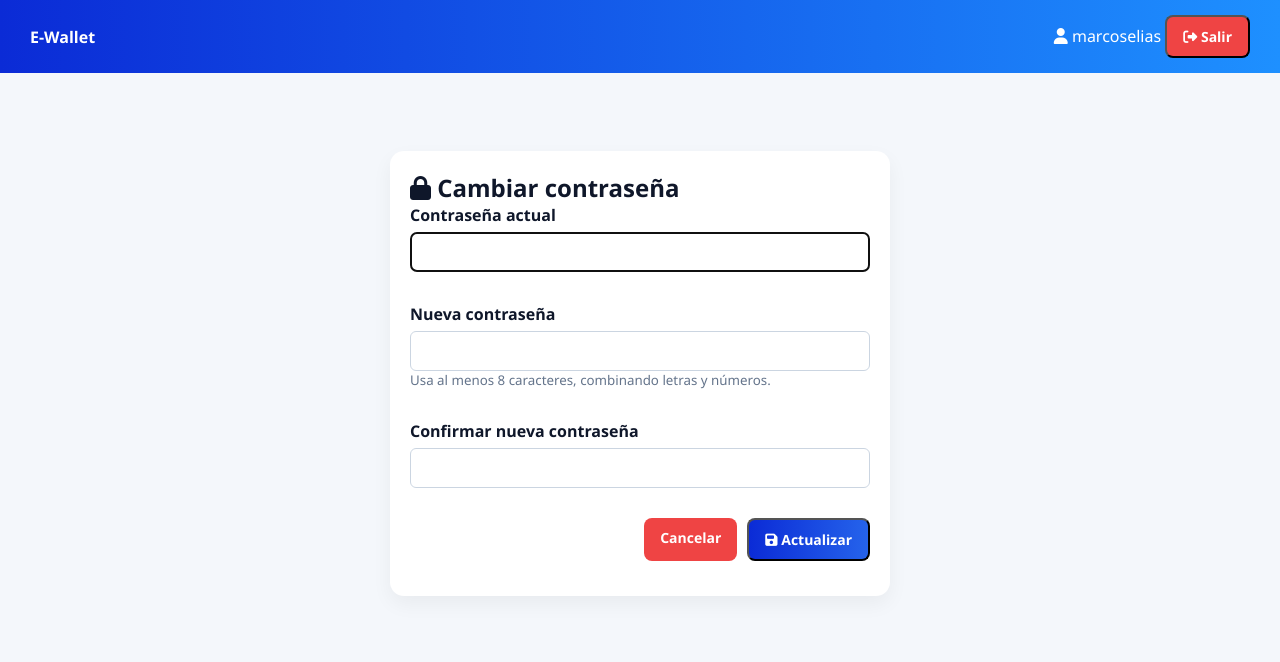
After one commit to marechek/e_wallet, a Django app: page /password-change/ in a window 1280 px wide. The commit adds this page. Shown: the top 662 px of the page. Run offline with Django 5.2, Linux system fonts and the light colour scheme; a user stored in the database is signed in.

Commit message:
fix(auth): visualización de errores en formulario de cambio de contraseña

```diff
--- a/config/urls.py
+++ b/config/urls.py
@@ -23,4 +23,6 @@ urlpatterns = [
     path('', include('wallet.urls')),
     path('login/', auth_views.LoginView.as_view(template_name='wallet/login.html'), name='login'),
     path('logout/', auth_views.LogoutView.as_view(), name='logout'),
+    path('password-change/', auth_views.PasswordChangeView.as_view(template_name='wallet/password_change.html'), name='password_change'),
+    path('password-change/done/', auth_views.PasswordChangeDoneView.as_view(template_name='wallet/password_change_done.html'), name='password_change_done'),
 ]
--- a/wallet/forms.py
+++ b/wallet/forms.py
@@ -11,9 +11,13 @@ class TransactionForm(forms.ModelForm):
         fields = ['transaction_type', 'amount', 'description']
 
 class UserForm(forms.ModelForm):
+    username = forms.CharField(disabled=True, label="Usuario")
+    first_name = forms.CharField(disabled=True, label="Nombre")
+    last_name = forms.CharField(disabled=True, label="Apellido")
+
     class Meta:
         model = User
-        fields = ['username', 'email']
+        fields = ['username', 'first_name', 'last_name', 'email']
 
 class WalletForm(forms.ModelForm):
     class Meta:
--- a/wallet/static/wallet/styles.css
+++ b/wallet/static/wallet/styles.css
@@ -362,3 +362,16 @@ input, select {
     font-size: 14px;
     opacity: 0.9;
 }
+
+.error {
+    color: #dc2626;
+    font-size: 12px;
+}
+
+.alert-error {
+    background-color: #fee2e2;
+    color: #991b1b;
+    padding: 10px;
+    border-radius: 8px;
+    margin-bottom: 15px;
+}
--- /dev/null
+++ b/wallet/templates/wallet/password_change.html
@@ -0,0 +1,69 @@
+{% extends 'wallet/base.html' %}
+
+{% block content %}
+
+<div style="display:flex; justify-content:center; align-items:center; min-height:70vh;">
+
+    <div class="card" style="max-width:500px; width:100%;">
+
+        <h2><i class="fa-solid fa-lock"></i> Cambiar contraseña</h2>
+        {% if form.errors %}
+            <div class="alert-error">
+                <strong>Error:</strong> Revisa los datos ingresados
+            </div>
+        {% endif %}
+
+        <form method="post">
+            {% csrf_token %}
+
+            <div class="form-grid">
+
+                <div class="form-group full">
+                    <label>Contraseña actual</label>
+                    {{ form.old_password }}
+
+                    {% for error in form.old_password.errors %}
+                        <small class="error">{{ error }}</small>
+                    {% endfor %}
+                </div>
+
+                <div class="form-group full">
+                    <label>Nueva contraseña</label>
+                    {{ form.new_password1 }}
+                    <small style="color:#64748b;">
+                        Usa al menos 8 caracteres, combinando letras y números.
+                    </small>
+
+                    {% for error in form.new_password1.errors %}
+                        <small class="error">{{ error }}</small>
+                    {% endfor %}
+                </div>
+
+                <div class="form-group full">
+                    <label>Confirmar nueva contraseña</label>
+                    {{ form.new_password2 }}
+
+                    {% for error in form.new_password2.errors %}
+                        <small class="error">{{ error }}</small>
+                    {% endfor %}
+                </div>
+
+            </div>
+
+            <div class="form-actions">
+                <a class="btn btn-danger" href="{% url 'transaction_list' %}">
+                    Cancelar
+                </a>
+
+                <button class="btn btn-primary" type="submit">
+                    <i class="fa-solid fa-floppy-disk"></i> Actualizar
+                </button>
+            </div>
+
+        </form>
+
+    </div>
+
+</div>
+
+{% endblock %}
--- a/wallet/templates/wallet/register.html
+++ b/wallet/templates/wallet/register.html
@@ -12,7 +12,7 @@
             {% csrf_token %}
             <div class="form-group">
                 <label>Nombre</label>
-                {{ form.first_name }}
+                {{ form.first_name.as_widget(attrs={"autofocus": "autofocus"}) }}
             </div>
 
             <div class="form-group">
```
Also changed, not shown: wallet/templates/wallet/password_change_done.html (added, +27 -0 lines), wallet/templates/wallet/user_form.html (+17 -4 lines), db.sqlite3.
